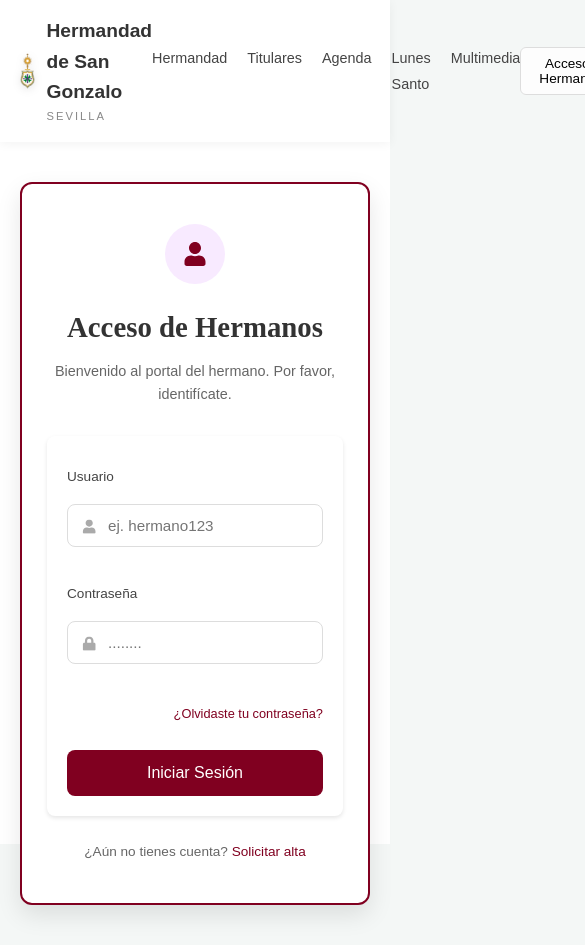
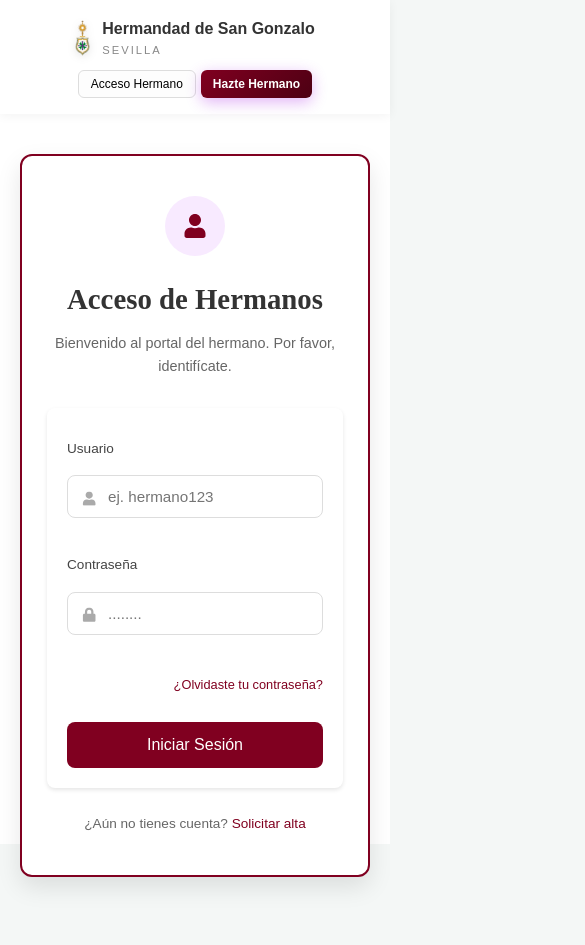
Before and after one commit to ignblabla/TFG, a React app in the folder frontend/: page /login in a window 390 px wide. Shown: the top 945 px of the page, 585 px wide, since content can reach past the window. After the commit the page ends 917 px from the top, so only its background shows below. Built offline with nearby package versions, Linux system fonts and the light colour scheme; the HTML template or start-up script is replaced by a standard one.

Commit message:
style: implement responsive design for login page
Adjust the login layout and components to ensure proper visualization across different screen sizes.

```diff
--- a/frontend/src/styles/Index.css
+++ b/frontend/src/styles/Index.css
@@ -110,3 +110,31 @@ nav {
     cursor: pointer;
     box-shadow: 0 4px 15px rgba(157, 0, 224, 0.3);
 }
+
+@media (max-width: 768px) {
+    nav {
+        flex-wrap: wrap;
+        padding: 1rem;
+        justify-content: center;
+    }
+
+    .nav-links {
+        display: none;
+    }
+
+    .nav-buttons {
+        width: 100%;
+        justify-content: center;
+        margin-top: 10px;
+        gap: 5px;
+    }
+
+    .btn-outline, .btn-purple {
+        padding: 6px 12px;
+        font-size: 0.75rem;
+    }
+
+    .logo-text h4 {
+        font-size: 1rem;
+    }
+}
```
